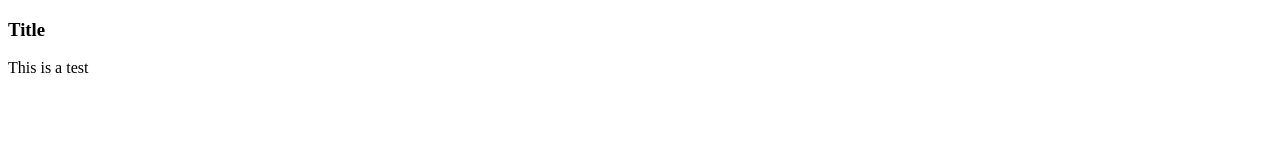
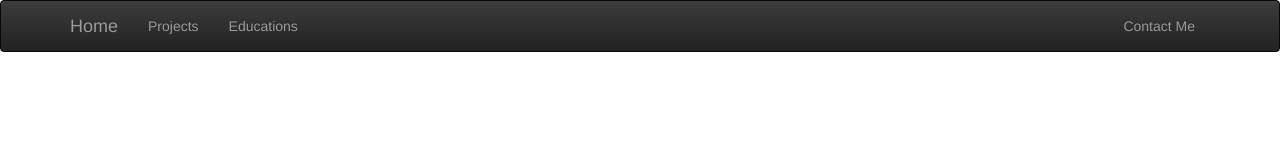
Before and after one commit to junhaox/JunhaoXie.com-Web, a React app: page / in a window 1280 px wide. Built offline with nearby package versions, Linux system fonts and the light colour scheme.

Commit message:
Add React-Bootstrap

```diff
--- a/index.html
+++ b/index.html
@@ -2,11 +2,13 @@
 <html lang="en">
     <head>
         <meta charset="UTF-8">
-        <title>My Personal Website</title>
+        <link rel="stylesheet" href="https://maxcdn.bootstrapcdn.com/bootstrap/latest/css/bootstrap.min.css">
+        <link rel="stylesheet" href="https://maxcdn.bootstrapcdn.com/bootstrap/latest/css/bootstrap-theme.min.css">
+        <title>Junhao's Home</title>
     </head>
 
     <body>
-        <div id="app"></div>
+        <div id="topmenu"></div>
         <script src="dist/app.min.js"></script>
     </body>
 </html>
--- a/package.json
+++ b/package.json
@@ -11,6 +11,7 @@
   "license": "ISC",
   "dependencies": {
     "react": "^15.4.2",
+    "react-bootstrap": "^0.30.8",
     "react-dom": "^15.4.2"
   },
   "devDependencies": {
--- a/src/js/app.js
+++ b/src/js/app.js
@@ -1,15 +1,31 @@
-import React from 'react';
-import ReactDOM from 'react-dom';
+import React from "react";
+import ReactDOM from "react-dom";
+import {Navbar, Nav, NavItem} from "react-bootstrap";
 
-class App extends React.Component {
+class TopMenu extends React.Component {
     render() {
         return (
             <div>
-                <h3>Title</h3>
-                <p>This is a test</p>
+                <Navbar inverse collapseOnSelect>
+                    <Navbar.Header>
+                        <Navbar.Brand>
+                            <a href="#">Home</a>
+                        </Navbar.Brand>
+                        <Navbar.Toggle />
+                    </Navbar.Header>
+                    <Navbar.Collapse>
+                        <Nav>
+                            <NavItem eventKey={1} href="#">Projects</NavItem>
+                            <NavItem eventKey={2} href="#">Educations</NavItem>
+                        </Nav>
+                        <Nav pullRight>
+                            <NavItem eventKey={1} href="#">Contact Me</NavItem>
+                        </Nav>
+                    </Navbar.Collapse>
+                </Navbar>
             </div>
         )
     }
 }
 
-ReactDOM.render(<App />, document.getElementById('app'));
+ReactDOM.render(<TopMenu />, document.getElementById("topmenu"));
--- a/webpack.config.js
+++ b/webpack.config.js
@@ -5,7 +5,7 @@ module.exports = {
     output: {
         path: path.resolve(__dirname, "dist"),
         publicPath: "/dist/",
-        filename: 'app.min.js',
+        filename: "app.min.js",
     },
     devServer: {
         stats: "errors-only",
@@ -16,7 +16,7 @@ module.exports = {
             {
                 test: /\.js$/,
                 exclude: /node_modules/,
-                loader: 'babel-loader'
+                loader: "babel-loader"
             }
         ]
     }
```
